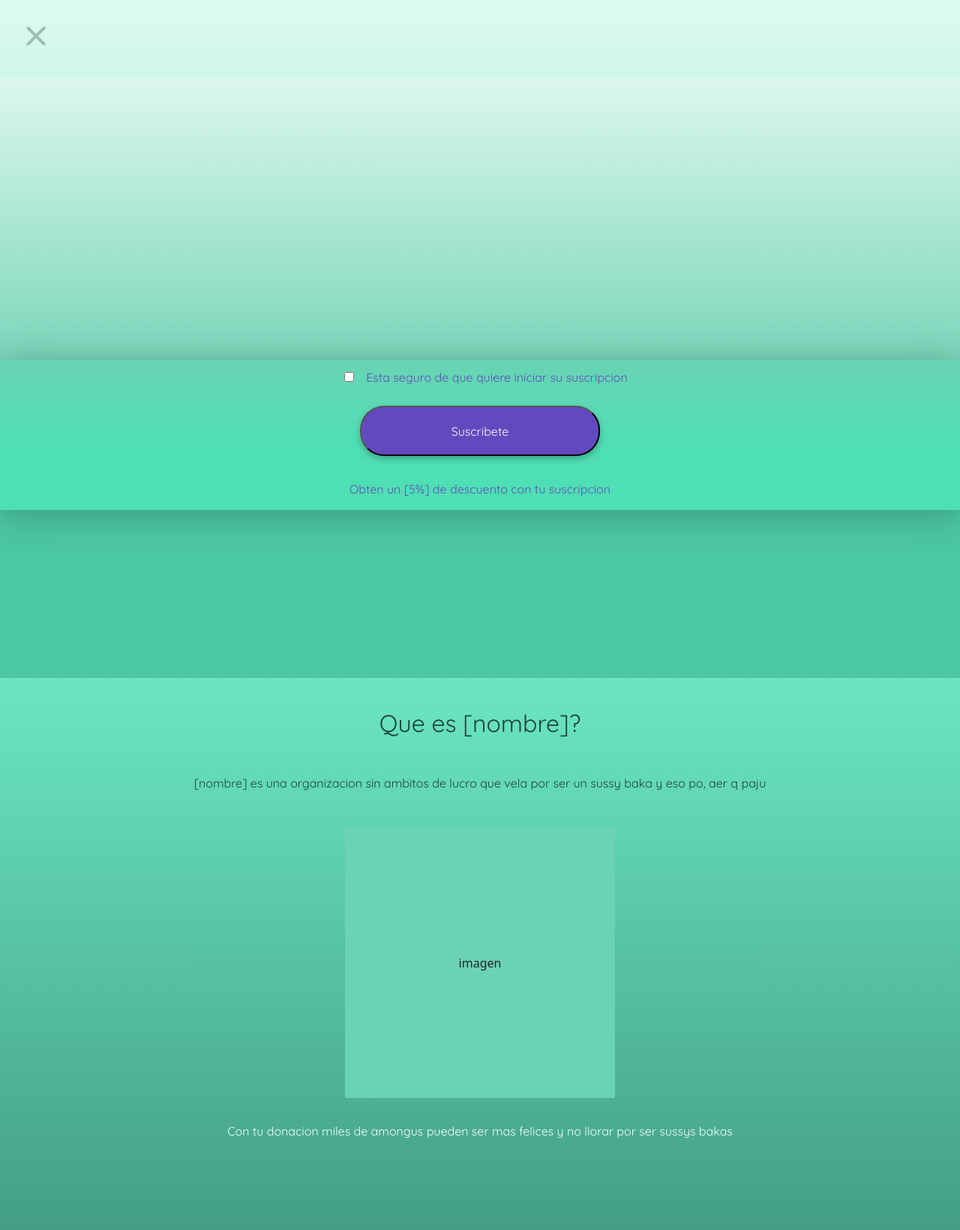
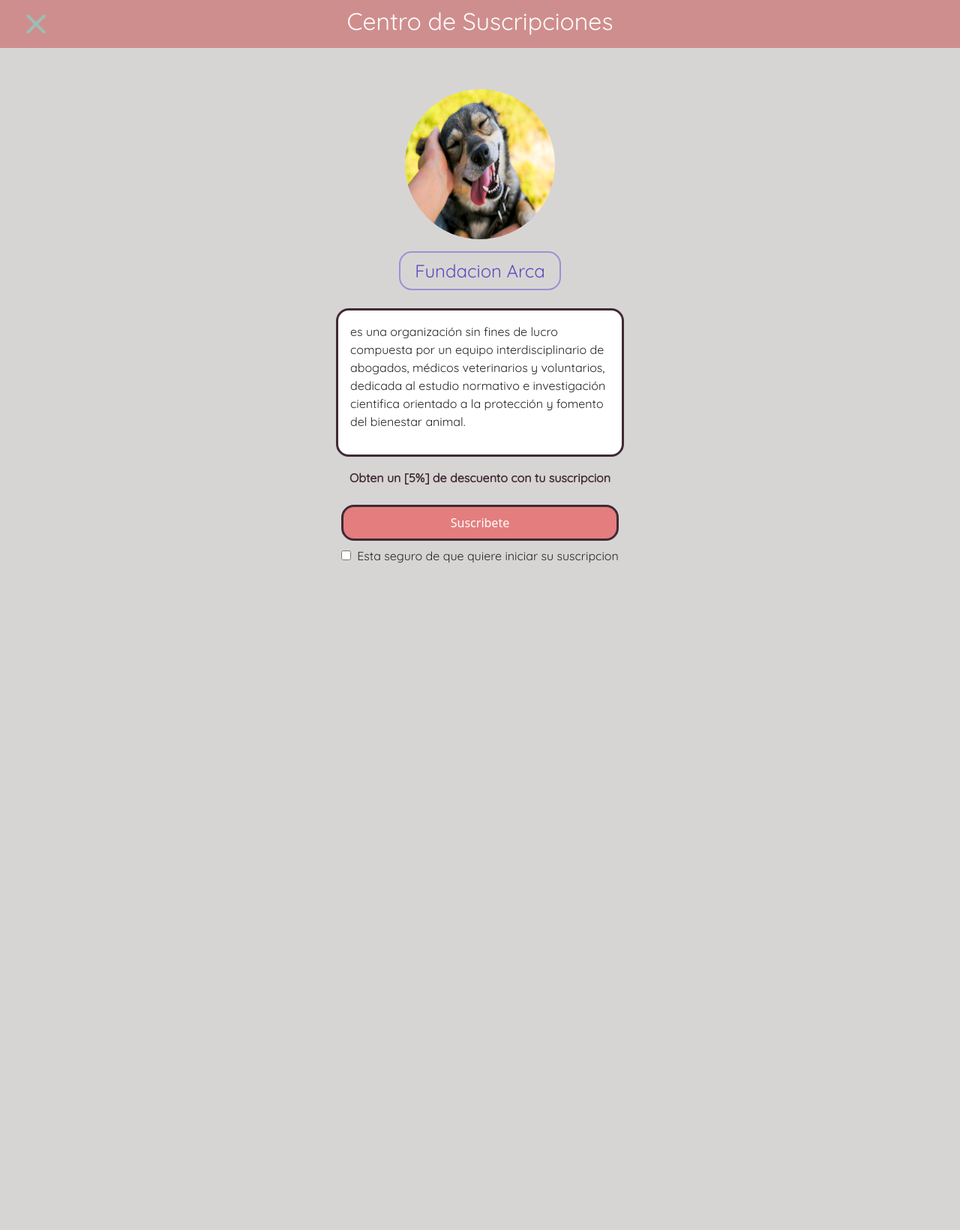
Before and after one commit to roseguel/garden-seller, a Django app: template BuyBeeApp/templates/BuyBeeApp/suscripcion.html in a window 1280 px wide. Shown: the whole page at 75% size. After the commit the page ends 751 px from the top, so only its background shows below. Run offline with Django 4.2, Linux system fonts and the light colour scheme; the template is opened without the code that fills it: values that come from a table or form of the project are taken from there, others are empty; data comes from the database, SQL or seed files in the repository; both versions use the stored data as it was after the commit.

Commit message:
update(suscripcion agregada)

```diff
--- a/BuyBeeApp/static/BuyBeeApp/css/suscripcion.css
+++ b/BuyBeeApp/static/BuyBeeApp/css/suscripcion.css
@@ -1,133 +1,243 @@
-#salir {
-    width: 10vh;
-    height: 10vh;
+#body{
+    background: #EDECEC;
+    height: 100vh;
+    overflow: hidden;
+}
+
+#items {
+    width: 100vw;
+    height: 92vh;
+    display: flex;
+    flex-direction: column;
+    justify-content: center;
+    background: #D7D5D4;
+
+    align-items: center;
+}
+
+#elementos {
+    background: #FFFFFF;
+    margin: 0;
+
+}
+
+#palabras p {
+    text-align: center;
+    margin: 0
+}
+
+p, h2 {
+    font-family: 'Quicksand';
+}
+
+#check {
+    margin-right: 0.5em;
+}
+
+/*
+PC
+*/
+
+#nav{
+    display: flex;
+    flex-direction: row;
+    justify-content: center;
+    align-items: center;
+    background-color: #CF8E8E;
+    color: rgb(255, 252, 252);
+    padding: 2vh 0vh;
+    height: 8vh;
+}
+
+@media (min-width: 950px){
+
+
+    .titulo {
+        font-weight: 300;
+    }
+
+    #salir{
         position: absolute;
-    top: 3vh;
         left: 3vh;
     }
 
-a {
-    text-decoration: none;
-}
-
-body {
-    background: linear-gradient(180deg, #ECFCF7 -7.61%, #68E3BE 57.68%, #3B8E75 110.19%);
-    height: 205vh;
-    display: flex;
-    align-items: center;
-    flex-direction: column;
-    justify-content: center;
-    overflow-x: hidden;
-}
-
-.back:hover {
-    transform: scale(110%);
-}
-
-#primerEspacio {
-    height: 100vh;
-    width: 100vw;
-    background: linear-gradient(180deg, #ECFCF7 -7.61%, #4BC7A1 70.31%);
-}
-
-#botonGeneral {
-    position: absolute;
-    left: 0;
-    right: 0;
-    top: 60vh;
-    width: 100%;
-    height: 25vh;
-    background: linear-gradient(180deg, #6CD2B4 -7.61%, #4FDFB4 57.68%);
-    box-shadow: 0px 4px 45px rgba(0, 0, 0, 0.25);
+    #info-sus{
         display: flex;
         justify-content: center;
         align-items: center;
         flex-direction: column;
-
     }
 
-#boton {
-    margin-bottom: 2em;
-    background-color: #624ABE;
-    width: 20em;
-    height: 10vh;
-    border-radius: 2em;
-    display: flex;
-    align-items: center;
-    justify-content: center;
-    font-family: 'Quicksand';
-    color: #F5FFFD;
-    font: 700;
-    filter: drop-shadow(0px 4px 4px rgba(0, 0, 0, 0.25));
+    .perrito{
+        width: 25vh;
+        height: 25vh;
+        margin-top: 3vh;
+        margin-bottom: 2vh;
+        border-radius: 100%;
     }
 
-#mensajeSuscripcion {
-    font-family: 'Quicksand';
+    .nombre{
+        height: 6.5vh;
+        width: 9em;
+        border: 2px solid #9E8FD4;
         color: #624ABE;
+        border-radius: 17px;
+        display: flex;
+        justify-content: center;
+        align-items: center;
+        font-weight: 300;
+        font-size: 1.5em;
+        margin-bottom: 1em;
     }
 
-#imagen {
-    width: 45vh;
-    height: 45vh;
-    background-color: #6CD2B4;
-    margin: 2em;
+    #elementos {
+        width: 30%;
+        display: flex;
+        padding: 1em;
+        border: 3px solid #402A36;
+        border-radius: 17px;
+        justify-content: center;
+        align-items: center;
+        flex-direction: column;
+    }
+
+    #elemeptos p{
+        margin: 0;
+    }
+
+    .suscribirse {
         display: flex;
         justify-content: center;
         align-items: center;
     }
 
-h2 {
+    .suscribirse{
+        margin-top: 1.5em;
+        margin-bottom: 0.5em;
+        color: #402A36;
+        background-color: #E47E7E;
+        border: 3px solid #402A36;
+        box-sizing: border-box;
+        border-radius: 17px;
+        color: #FFFFFF;
         width: 100%;
-    height: 15vh;
-    text-align: center;
-    display: flex;
-    align-items: center;
-    justify-content: center;
-    font-family: 'Quicksand';
-    color: #1E423B;
+        height: 3em;
     }
 
-#text-1 {
-    width: 100vw;
-    padding: 0 2em;
-    text-align: center;
-    color: #1E423B;
-    font-family: 'Quicksand';
+    .desuscribirse{
+        margin-top: 1.5em;
+        margin-bottom: 0.5em;
+        color: #402A36;
+        background-color: #755f5f;
+        border: 3px solid #402A36;
+        box-sizing: border-box;
+        border-radius: 17px;
+        color: #FFFFFF;
+        width: 100%;
+        height: 3em;
+    }
+
+    #palabras{
+        width: 100%;
+        color: #402A36;
+        margin-top: 2vh;
+        font-weight: 700;
+    }
+    .pregunta{
+        color: #402A36;
+        margin-top: 2vh;
+    }
+}
+
+/*
+Movil
+*/
+
+
+
+@media (max-width: 950px){
+
+
+    #salir{
+        position: absolute;
+        left: 1vh;
+    }
+    #info-sus{
+        display: flex;
+        justify-content: center;
+        align-items: center;
+        flex-direction: column;
+    }
+
+    .perrito{
+        width: 20vh;
+        height: 20vh;
+        margin-top: 6vh;
+        margin-bottom: 1vh;
+        border-radius: 100%;
+    }
+    /* edicion del nombre de la suscripcion*/
+    .nombre{
+        height: 6.5vh;
+        width: 8em;
+        border: 3px solid #9E8FD4;
+        color: #624ABE;
+        border-radius: 17px;
+        display: flex;
+        justify-content: center;
+        align-items: center;
+        font-weight: 700;
+        font-size: 1em;
+        margin-bottom: 2em;
+    }
+
+    #elementos {
+        width: 80%;
+        display: flex;
+        padding: 1vh 1vh;
+        border: 2px solid #402A36;
+        border-radius: 17px;
+        justify-content: center;
+        align-items: center;
+        flex-direction: column;
+    }
+
+    .suscribirse{
+        margin-top: 1vh;
+        margin-bottom: 0.5em;
+        color: #402A36;
+        background-color: #E47E7E;
+        border: 3px solid #402A36;
+        box-sizing: border-box;
+        border-radius: 17px;
+        width: 90%;
+        color: #FFFF;
+    }
+
+    #palabras{
+        width: 100%;
+        color: #402A36;
+        margin-top: 2vh;
+        font-weight: 700;
+        font-size: 0.8em;
+    }
+
+    .pregunta{
+        width: 100%;
+        height: 100%;
+        color: #402A36;
+        margin-top: 2vh;
 
     }
 
-#text-2 {
-    width: 100vw;
-    padding: 0 2em;
-    text-align: center;
-    color: #F5FFFD;
-    font-family: 'Quicksand';
+    #mensajeSuscripcion {
+        font-size: 0.8em;
     }
-
-#suscrito {
-    margin-bottom: 2em;
-    background-color: #6e6a81;
-    width: 20em;
-    height: 10vh;
-    border-radius: 2em;
-    display: flex;
-    align-items: center;
-    justify-content: center;
-    font-family: 'Quicksand';
-    color: #F5FFFD;
-    font: 700;
-    filter: drop-shadow(0px 4px 4px rgba(0, 0, 0, 0.25));
 }
 
 form {
-    width: 100%;
-    height: 100%;
     display: flex;
+    flex-direction: column;
     align-items: center;
     justify-content: center;
-    flex-direction: column;
 }
-
-#check {
-    margin: 1em;
-}
--- a/BuyBeeApp/templates/BuyBeeApp/suscripcion.html
+++ b/BuyBeeApp/templates/BuyBeeApp/suscripcion.html
@@ -10,29 +10,36 @@
     <link href="https://cdn.jsdelivr.net/npm/bootstrap@5.1.3/dist/css/bootstrap.min.css" rel="stylesheet" integrity="sha384-1BmE4kWBq78iYhFldvKuhfTAU6auU8tT94WrHftjDbrCEXSU1oBoqyl2QvZ6jIW3" crossorigin="anonymous">
     <script src="https://cdn.jsdelivr.net/npm/bootstrap@5.1.3/dist/js/bootstrap.bundle.min.js" integrity="sha384-ka7Sk0Gln4gmtz2MlQnikT1wXgYsOg+OMhuP+IlRH9sENBO0LRn5q+8nbTov4+1p" crossorigin="anonymous"></script>
     <link href='https://fonts.googleapis.com/css?family=Quicksand' rel='stylesheet'>
-
 </head>
 <body>
-    <a id="salir" href="{% url 'home' %}"><img src="{% static 'BuyBeeApp/assets/images/Exit.png' %}"></a>
-    <div id="primerEspacio">
+    <div id="nav">
+        <a id="salir" href="{% url 'home' %}"><img src="{% static 'BuyBeeApp/assets/images/Exit.png' %}"></a>
+        <h2 class="titulo">Centro de Suscripciones</h2>
+    </div>
+    <div id="items">
+        <div id="info-sus">
+            <img class="perrito" src="{% static 'BuyBeeApp/assets/images/perrito.png' %}">
+            <h2 class="nombre">Fundacion Arca</h2>
+        </div>
+        <div id="elementos">
+            <p> es una organización sin fines de lucro compuesta por un equipo interdisciplinario de abogados, médicos veterinarios y voluntarios,
+             dedicada al estudio normativo e investigación cientifica orientado a la protección y fomento del bienestar animal.</p>
+        </div>
+        <div id="palabras">
+            <p class="descuento">Obten un [5%] de descuento con tu suscripcion</p>
+        </div>
         <div id="botonGeneral">
             <form method="post">
                 {% csrf_token %}
                 {% if usuario.suscrito %}
-                    <button type="submit" id="boton">Cancelar suscripción</button>
+                    <button type="submit" class="desuscribirse">Cancelar suscripción</button>
                     <p id="mensajeSuscripcion"><input type="checkbox" id="check" required>Esta seguro de que quiere cancelar su suscripcion</p>
                 {% else %}
-                    <p id="mensajeSuscripcion"><input type="checkbox" id="check" required>Esta seguro de que quiere iniciar su suscripcion</p>
-                    <button type="submit" id="boton">Suscribete</button>
-                    <p id="mensajeSuscripcion">Obten un [5%] de descuento con tu suscripcion</p>
-
+                <button type="submit" class="suscribirse">Suscribete</button>
+                <p id="mensajeSuscripcion"><input type="checkbox" id="check" required>Esta seguro de que quiere iniciar su suscripcion</p>
                 {% endif %}
             </form>
         </div>
     </div>
-    <h2>Que es [nombre]?</h2>
-    <p id="text-1">[nombre] es una organizacion sin ambitos de lucro que vela por ser un sussy baka y eso po, aer q paju</p>
-    <div id="imagen">imagen</div>
-    <p id="text-2">Con tu donacion miles de amongus pueden ser mas felices y no llorar por ser sussys bakas</p>
 </body>
 </html>
```
Also changed, not shown: BuyBeeApp/static/BuyBeeApp/assets/images/perrito.png (added), db.sqlite3, media/fotosPerfil/download.jpg (added). Lines whose indentation alone changed are shown as unchanged.
